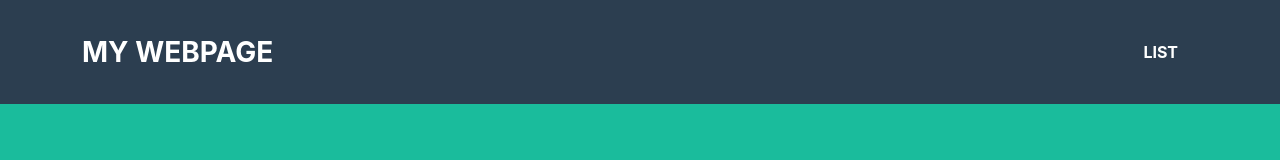
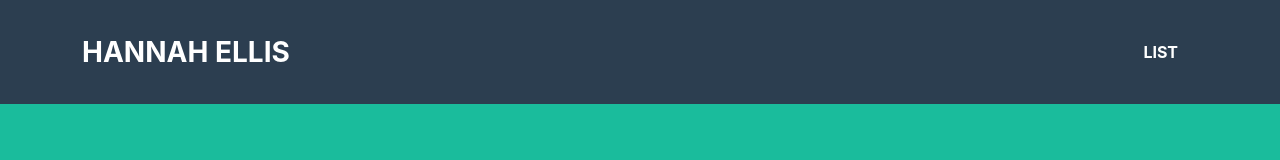
Before and after one commit to hannahellisberkeley/hannahellisberkeley.github.io, a plain HTML site: page index.html in a window 1280 px wide. Shown: the top 160 px of the page. Drawn offline with Linux system fonts and the light colour scheme.

Commit message:
change 1

```diff
--- a/index.html
+++ b/index.html
@@ -3,7 +3,7 @@
     <header>
         <link rel="stylesheet" href="style.css">
         <link rel="stylesheet" href="table_style.css">
-        <title>My Webpage Title</title>
+        <title>Hannah Ellis Title</title>
     </header>
     <body>
         <!---Navigation--->
@@ -11,7 +11,7 @@
         <nav class="navbar navbar-expand-lg bg-secondary text-uppercase fixed-top" id="mainNav">
             <div class="container">
                 <!--This code defines the "My Webpage" link in the top left corner of the navigation pane-->
-                <a class="navbar-brand" href="./index.html">My Webpage</a>
+                <a class="navbar-brand" href="./index.html">Hannah Ellis</a>
                 <!--This code defines the "List" link in the top right corner of the navigation pane-->
                 <ul class="navbar-nav ms-auto">
                     <li class="nav-item mx-0 mx-lg-1"><a class="nav-link py-3 px-0 px-lg-3 rounded" href="./list.html">List</a></li>
```
